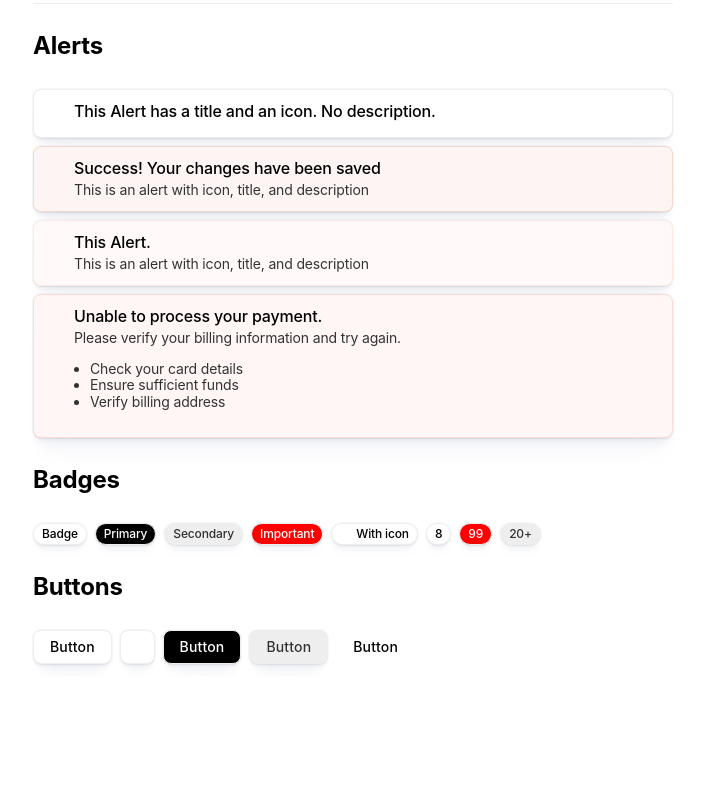
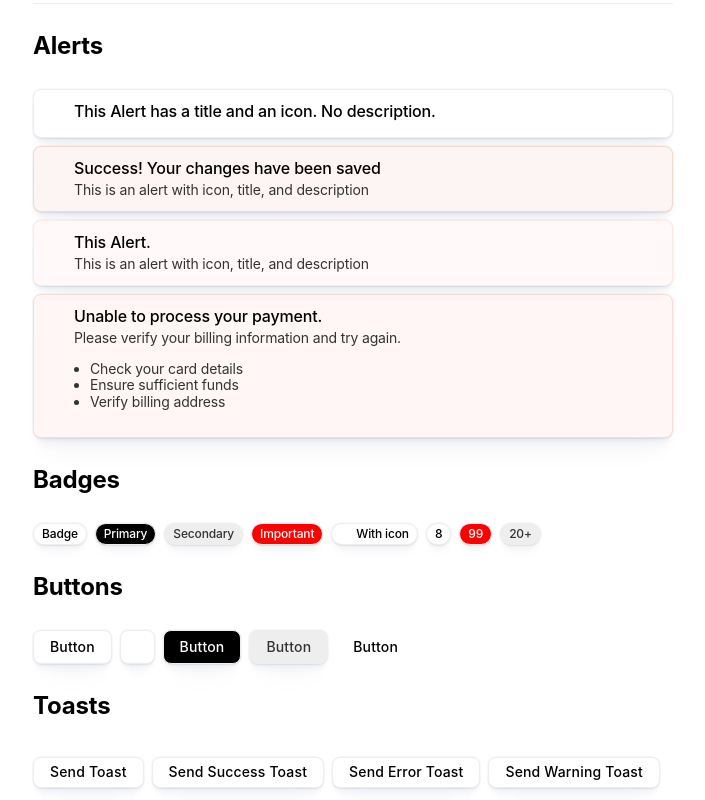
Before and after one commit to kevbesset/fetchui, a Vue app: page / in a window 1280 px wide. Shown: the part 170-970 px from the top of the page, without its empty margins (287-992 px from the left). Before the commit the page ends 846 px from the top, so only its background shows below. Built offline with nearby package versions, Linux system fonts and the light colour scheme; some icons are missing.

Commit message:
chore(demo): 🎨 add Toast system showcase
- Import ToastManager and useToast composable
- Add Toast section with buttons for all variants
- Add helper function to demonstrate toast functionality
- Include ToastManager component in template

```diff
--- a/src/App.vue
+++ b/src/App.vue
@@ -5,6 +5,17 @@ import Alert from '@/ui/Alert.vue'
 import Badge from '@/ui/Badge.vue'
 import Button from '@/ui/buttons/Button.vue'
 import Icon from '@/ui/Icon.vue'
+import type { ToastType } from '@/ui/toasts/toast.store'
+import ToastManager from '@/ui/toasts/ToastManager.vue'
+import { useToast } from '@/ui/toasts/useToast'
+
+const toast = useToast()
+
+function addToast(type: ToastType) {
+  toast[type]('This is a test toast', {
+    description: 'This is a test toast description',
+  })
+}
 </script>
 
 <template>
@@ -71,6 +82,14 @@ import Icon from '@/ui/Icon.vue'
       <Button variant="secondary">Button</Button>
       <Button variant="discrete">Button</Button>
     </div>
+    <h2>Toasts</h2>
+    <ToastManager />
+    <div class="list">
+      <Button @click="addToast('default')">Send Toast</Button>
+      <Button @click="addToast('success')">Send Success Toast</Button>
+      <Button @click="addToast('error')">Send Error Toast</Button>
+      <Button @click="addToast('warning')">Send Warning Toast</Button>
+    </div>
   </div>
 </template>
 
```
